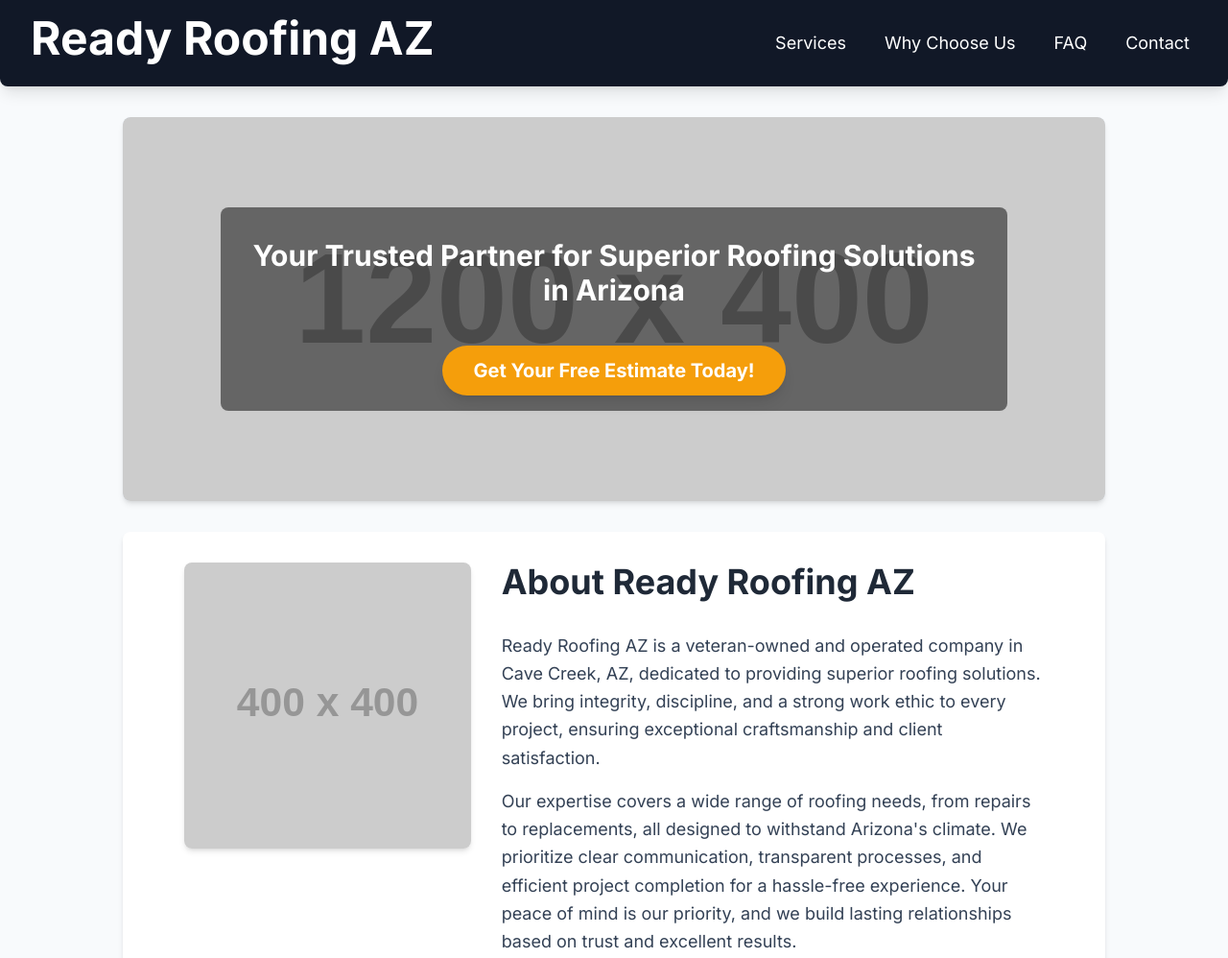
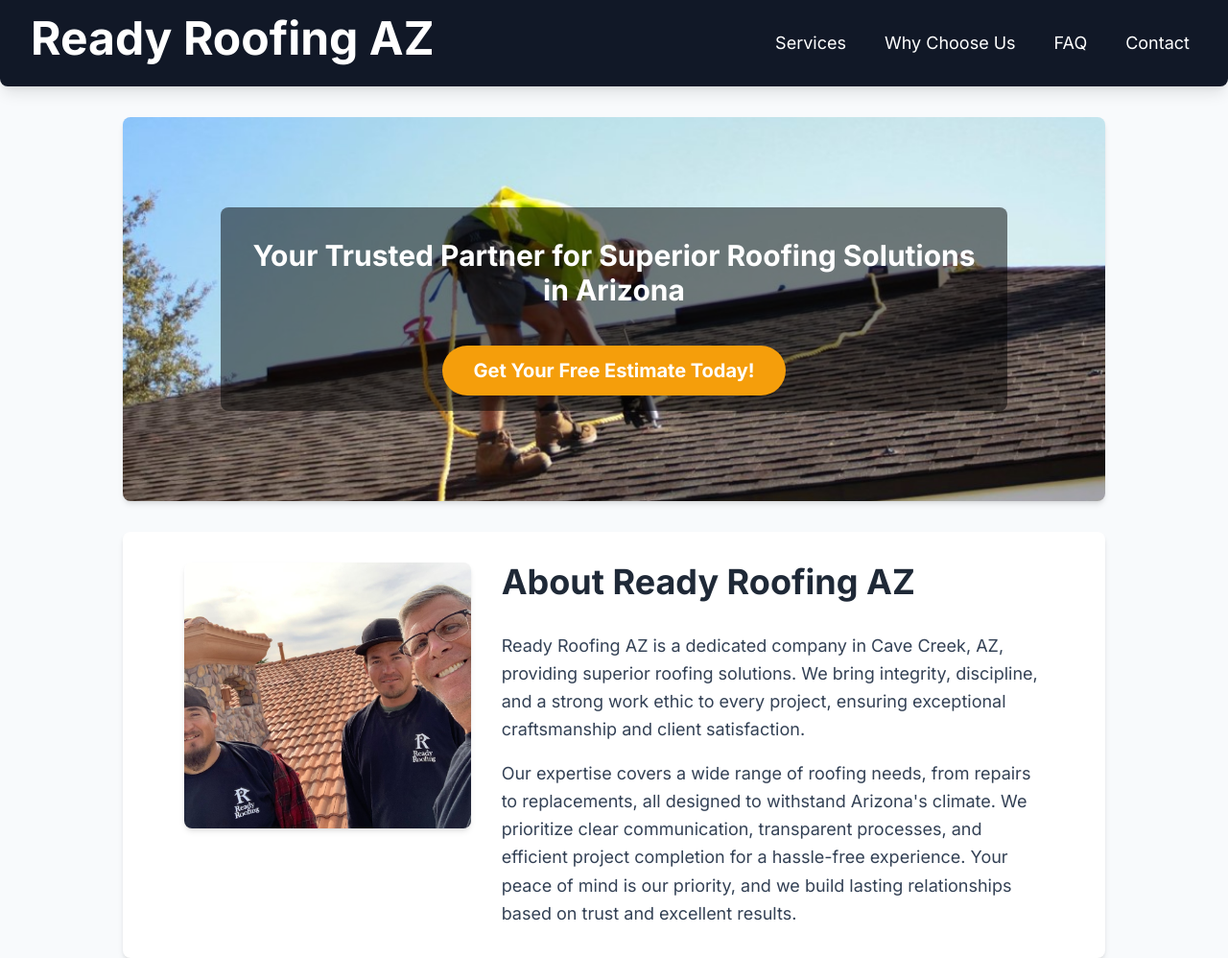
Before and after one commit to Pond3rosa/ReadyRoof, a plain HTML site: page index.html in a window 1280 px wide. Shown: the top 998 px of the page at 96% size. Drawn offline with nearby package versions, Linux system fonts and the light colour scheme; placeholder pictures from the web are drawn by us.

Commit message:
Update index.html

```diff
--- a/index.html
+++ b/index.html
@@ -20,26 +20,22 @@
         section {
             padding: 4rem 0; /* Vertical padding for sections */
         }
-        /* Style for the header image placeholder */
-        .header-image-placeholder {
-            background-color: #e2e8f0; /* Lighter gray background */
-            color: #64748b; /* Gray text */
-            min-height: 400px;
+        /* Style for the header image container */
+        .header-image-container {
+            min-height: 400px; /* Ensure sufficient height for the image */
             display: flex;
-            flex-direction: column; /* Allow content and button to stack */
             align-items: center;
             justify-content: center;
-            font-size: 1.5rem;
-            text-align: center;
             position: relative; /* For image overlay */
+            overflow: hidden; /* Ensure image doesn't overflow rounded corners */
         }
-        .header-image-placeholder img {
+        .header-image-container img {
+            width: 100%;
+            height: 100%;
+            object-fit: cover; /* Cover the container without distortion */
             position: absolute;
             top: 0;
             left: 0;
-            width: 100%;
-            height: 100%;
-            object-fit: cover; /* Cover the container */
             z-index: 0; /* Behind text/button */
         }
         .header-image-content {
@@ -50,6 +46,10 @@
             border-radius: 0.5rem;
             color: white;
             max-width: 80%; /* Limit width of text content */
+            display: flex;
+            flex-direction: column;
+            align-items: center;
+            text-align: center;
         }
         /* Styles for professional looking icons (e.g. checkmarks or roof icons) */
         .icon-color {
@@ -96,7 +96,6 @@
             white-space: nowrap; /* Keep on one line */
             line-height: 1.2; /* Ensure sufficient vertical space for descenders */
             padding-bottom: 0.2em; /* Add a little extra padding at the bottom */
-            /* Removed overflow: hidden and text-overflow: ellipsis to prevent clipping */
         }
         @media (max-width: 639px) { /* Adjust for mobile if title is too big */
             .header-title {
@@ -147,11 +146,11 @@
         </div>
     </header>
 
-    <!-- Hero Section with Landscape Image Placeholder and Call to Action -->
-    <div class="header-image-placeholder rounded-lg mx-auto mt-8 w-11/12 md:w-5/6 lg:w-4/5 shadow-md overflow-hidden">
-        <!-- Changed src to roof1.jpg placeholder and alt to "roof1" -->
-        <img src="https://placehold.co/1200x400/e2e8f0/64748b?text=roof1" alt="roof1" class="w-full h-auto object-cover rounded-lg">
-        <div class="header-image-content flex flex-col items-center">
+    <!-- Hero Section with Landscape Image and Call to Action -->
+    <div class="header-image-container rounded-lg mx-auto mt-8 w-11/12 md:w-5/6 lg:w-4/5 shadow-md overflow-hidden">
+        <!-- Updated src to the GitHub Pages URL for roof1.jpg -->
+        <img src="https://pond3rosa.github.io/ReadyRoof/roof1.jpg" alt="roof1">
+        <div class="header-image-content">
             <p class="p-4 text-2xl sm:text-3xl font-bold mb-6">Your Trusted Partner for Superior Roofing Solutions in Arizona</p>
             <a href="#contact" class="bg-amber-500 hover:bg-amber-600 text-white font-bold py-3 px-8 rounded-full text-lg sm:text-xl transition duration-300 ease-in-out shadow-lg transform hover:scale-105">
                 Get Your Free Estimate Today!
@@ -159,17 +158,17 @@
         </div>
     </div>
 
-    <!-- About Us Section with Square Image Placeholder -->
+    <!-- About Us Section with Square Image -->
     <section id="about" class="bg-white rounded-lg shadow-md mx-auto mt-8 w-11/12 md:w-5/6 lg:w-4/5 p-8">
         <div class="container mx-auto px-4 sm:px-6 lg:px-8 flex flex-col md:flex-row items-center md:items-start gap-8">
             <div class="md:w-1/3 flex-shrink-0">
-                <!-- Changed src to roof2.jpg placeholder and alt to "roof2" -->
-                <img src="https://placehold.co/400x400/e2e8f0/64748b?text=roof2" alt="roof2" class="w-full h-auto object-cover rounded-lg shadow-md">
+                <!-- Updated src to the GitHub Pages URL for roof2.jpg -->
+                <img src="https://pond3rosa.github.io/ReadyRoof/roof2.jpg" alt="roof2" class="w-full h-auto object-cover rounded-lg shadow-md">
             </div>
             <div class="md:w-2/3 text-lg leading-relaxed">
                 <h2 class="text-3xl sm:text-4xl font-bold text-center md:text-left mb-8 text-gray-800">About Ready Roofing AZ</h2>
                 <p class="mb-4">
-                    Ready Roofing AZ is a veteran-owned and operated company in Cave Creek, AZ, dedicated to providing superior roofing solutions. We bring integrity, discipline, and a strong work ethic to every project, ensuring exceptional craftsmanship and client satisfaction.
+                    Ready Roofing AZ is a dedicated company in Cave Creek, AZ, providing superior roofing solutions. We bring integrity, discipline, and a strong work ethic to every project, ensuring exceptional craftsmanship and client satisfaction.
                 </p>
                 <p>
                     Our expertise covers a wide range of roofing needs, from repairs to replacements, all designed to withstand Arizona's climate. We prioritize clear communication, transparent processes, and efficient project completion for a hassle-free experience. Your peace of mind is our priority, and we build lasting relationships based on trust and excellent results.
@@ -217,7 +216,6 @@
                         We begin with a thorough assessment of your roofing needs, conducting a detailed inspection to understand the scope of the project and identify any underlying issues.
                     </p>
                 </div>
-                <!-- Removed "Detailed Proposal & Planning" as requested -->
                 <div class="p-6 rounded-xl shadow-sm border border-gray-200">
                     <div class="text-5xl icon-color mb-4 flex justify-center"><i data-lucide="hammer"></i></div>
                     <h3 class="text-xl font-semibold mb-2 text-gray-700">Expert Installation & Execution</h3>
@@ -244,9 +242,9 @@
             <div class="grid grid-cols-1 md:grid-cols-2 lg:grid-cols-3 gap-8">
                 <div class="flex flex-col items-center text-center p-4 rounded-xl shadow-sm border border-gray-200 bg-white">
                     <div class="text-5xl icon-color mb-4 flex justify-center"><i data-lucide="award"></i></div> <!-- Icon instead of emoji -->
-                    <h3 class="text-xl font-semibold mb-2 text-gray-700">Veteran-Owned Excellence</h3>
+                    <h3 class="text-xl font-semibold mb-2 text-gray-700">Commitment to Excellence</h3>
                     <p class="text-gray-600">
-                        Built on principles of integrity, discipline, and unwavering dedication, our veteran-owned company brings a level of professionalism and precision unmatched in the industry, ensuring reliable and high-quality service.
+                        Built on principles of integrity, discipline, and unwavering dedication, our company brings a level of professionalism and precision unmatched in the industry, ensuring reliable and high-quality service.
                     </p>
                 </div>
                 <div class="flex flex-col items-center text-center p-4 rounded-xl shadow-sm border border-gray-200 bg-white">
@@ -294,7 +292,7 @@
             <h2 class="text-3xl sm:text-4xl font-bold text-center mb-8 text-gray-800">Our Commitment to Excellence</h2>
             <div class="text-lg leading-relaxed">
                 <p class="mb-4">
-                    At Ready Roofing AZ, excellence is not just a goal; it's our standard. We are deeply committed to delivering unparalleled quality in every aspect of our work, from the initial consultation to the final cleanup. Our team operates with the precision and discipline instilled by our veteran leadership, ensuring that every project is executed flawlessly.
+                    At Ready Roofing AZ, excellence is not just a goal; it's our standard. We are deeply committed to delivering unparalleled quality in every aspect of our work, from the initial consultation to the final cleanup. Our team operates with precision and discipline, ensuring that every project is executed flawlessly.
                 </p>
                 <p class="mb-4">
                     We prioritize safety on every job site, adhering to strict protocols to protect our crew, your property, and everyone involved. Our commitment to efficiency means we complete projects with remarkable speed, without ever compromising on quality. As Rick Ruiz's testimonial highlights, our team is "out in less than six hours" with a "meticulous cleanup" – "couldn't even find a nail on the floor." This attention to detail and cleanliness is a hallmark of our service.
@@ -318,7 +316,7 @@
                         <span class="font-semibold text-gray-700">Rick Ruiz</span>
                     </div>
                     <p class="text-gray-600 italic mb-4">
-                        "Ready Roofing, a veteran owned company, they were there at 5:15 like they said, and they were out in less than six hours one house one car garage completed. What can I say? Wow, just keep saying to myself. Wow amazing I couldn’t even find a nail on the floor the whole team was amazing. Very kind and polite. I like to thank, Steve and his team for an amazing job."
+                        "Ready Roofing, a company, they were there at 5:15 like they said, and they were out in less than six hours one house one car garage completed. What can I say? Wow, just keep saying to myself. Wow amazing I couldn’t even find a nail on the floor the whole team was amazing. Very kind and polite. I like to thank, Steve and his team for an amazing job."
                     </p>
                     <p class="text-sm text-gray-500 text-right">- 2 years ago</p>
                 </div>
```
